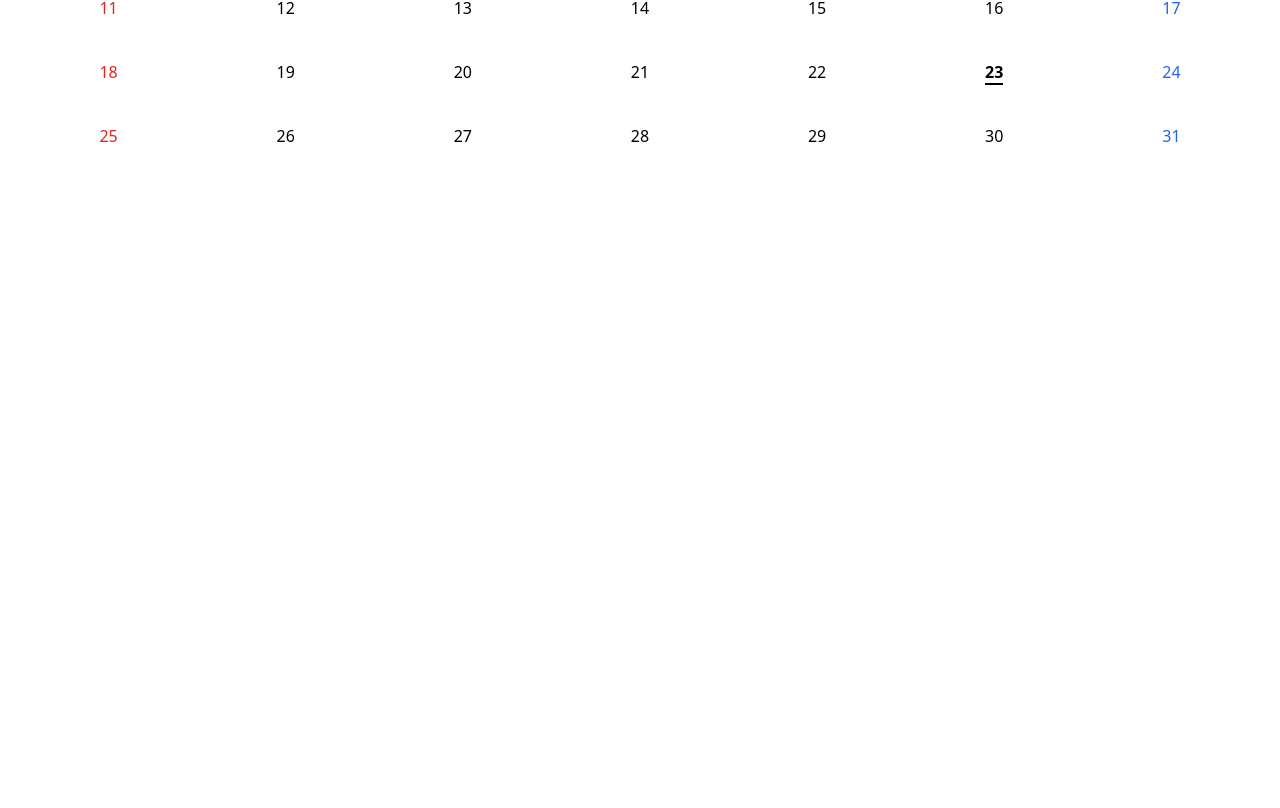
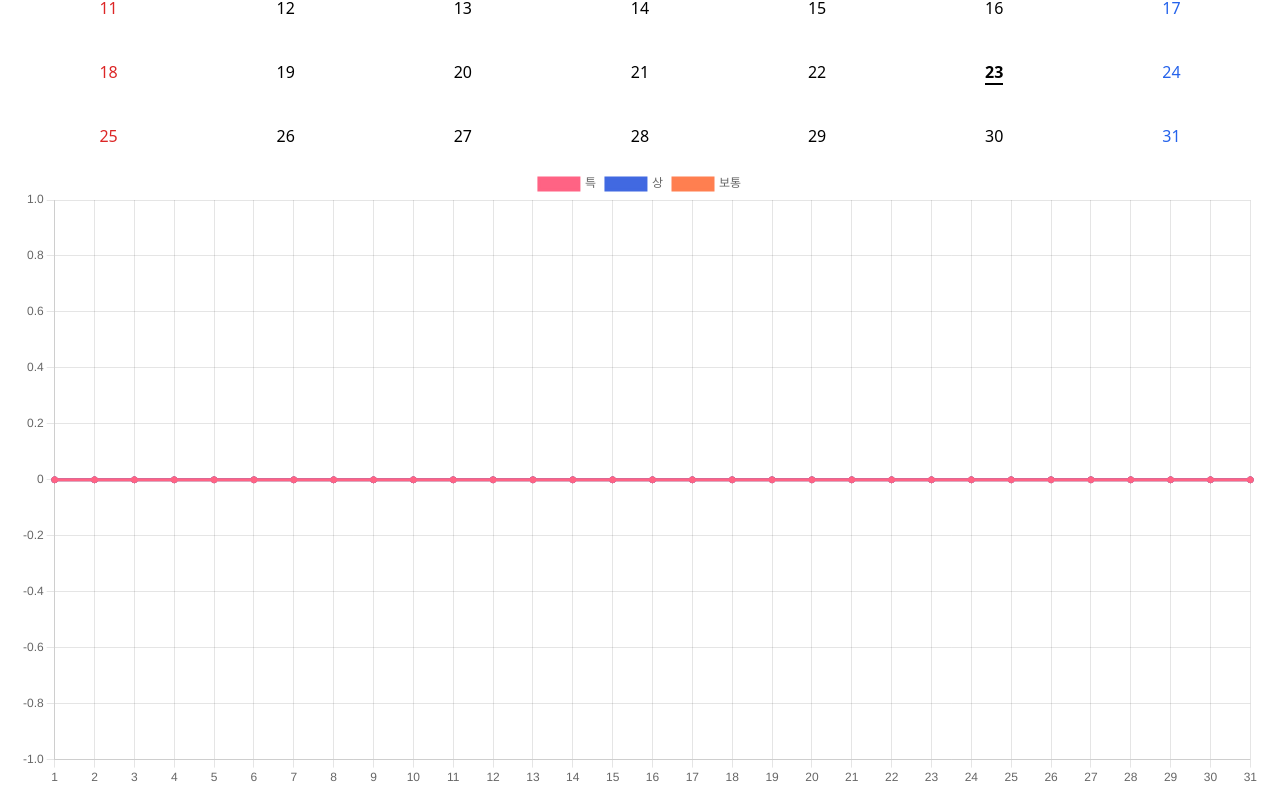
Before and after one commit to SeonghyeonMoon/strawberry-moon, a Next.js app: page /calendar in a window 1280 px wide. Shown: the part 320-1128 px from the top of the page. Before the commit the page ends 800 px from the top, so only its background shows below. Built offline with nearby package versions, Linux system fonts and the light colour scheme; no server answers; the database is empty.

Commit message:
✨Feature: MonthCountChart 달력 페이지 추가

```diff
--- /dev/null
+++ b/components/MonthCountChart.tsx
@@ -0,0 +1,87 @@
+import { useState } from 'react';
+import { useQuery } from '@tanstack/react-query';
+import axios from 'axios';
+import { Line } from 'react-chartjs-2';
+
+type MonthCountChartProps = {
+  date: string;
+};
+
+const MonthCountChart = ({ date }: MonthCountChartProps) => {
+  const lastDate = new Date(
+    Number(date.slice(0, 4)),
+    Number(date.slice(4, 6)),
+    0,
+  ).getDate();
+
+  const [statisticsData, setStatisticsData] = useState<
+    { special: number; good: number; normal: number }[]
+  >(
+    Array.from({ length: lastDate }, () => ({
+      special: 0,
+      good: 0,
+      normal: 0,
+    })),
+  );
+
+  useQuery(
+    ['count', date],
+    () => axios.get(`/api/count?month=${date}`).then((res) => res.data),
+    {
+      onSuccess: (data) => {
+        const newData = Array.from({ length: lastDate }, () => ({
+          special: 0,
+          good: 0,
+          normal: 0,
+        }));
+
+        data.forEach(
+          (date: {
+            date: string;
+            special: number;
+            good: number;
+            normal: number;
+          }) => {
+            newData[Number(date.date.slice(6, 8)) - 1] = date;
+          },
+        );
+        setStatisticsData(newData);
+      },
+      onError: () => {
+        setStatisticsData([]);
+      },
+      retry: false,
+      enabled: !!date,
+    },
+  );
+
+  return (
+    <Line
+      data={{
+        labels: Array.from({ length: lastDate }, (_, i) => i + 1),
+        datasets: [
+          {
+            label: '특',
+            backgroundColor: 'rgb(255, 99, 132)',
+            borderColor: 'rgb(255, 99, 132)',
+            data: statisticsData.map((d) => d.special),
+          },
+          {
+            label: '상',
+            backgroundColor: 'royalblue',
+            borderColor: 'royalblue',
+            data: statisticsData.map((d) => d.good),
+          },
+          {
+            label: '보통',
+            backgroundColor: 'coral',
+            borderColor: 'coral',
+            data: statisticsData.map((d) => d.normal),
+          },
+        ],
+      }}
+    />
+  );
+};
+
+export default MonthCountChart;
--- a/pages/calendar.tsx
+++ b/pages/calendar.tsx
@@ -1,8 +1,13 @@
 import { useEffect, useState } from 'react';
+import { CategoryScale } from 'chart.js';
+import Chart from 'chart.js/auto';
 import { CalendarHeader, Days, Td } from '../components/calendar';
+import MonthCountChart from '../components/MonthCountChart';
 import useSwipe from '../hooks/useSwipe';
 import makeCalendar from '../utils/makeCalendar';
 import type { Calendar } from '../type';
+
+Chart.register(CategoryScale);
 
 const Calendar = () => {
   const [dateData, setDateData] = useState(new Date());
@@ -50,6 +55,9 @@ const Calendar = () => {
           ))}
         </tbody>
       </table>
+      <MonthCountChart
+        date={`${dateData.getFullYear()}${dateData.getMonth() + 1}`}
+      />
     </div>
   );
 };
```
